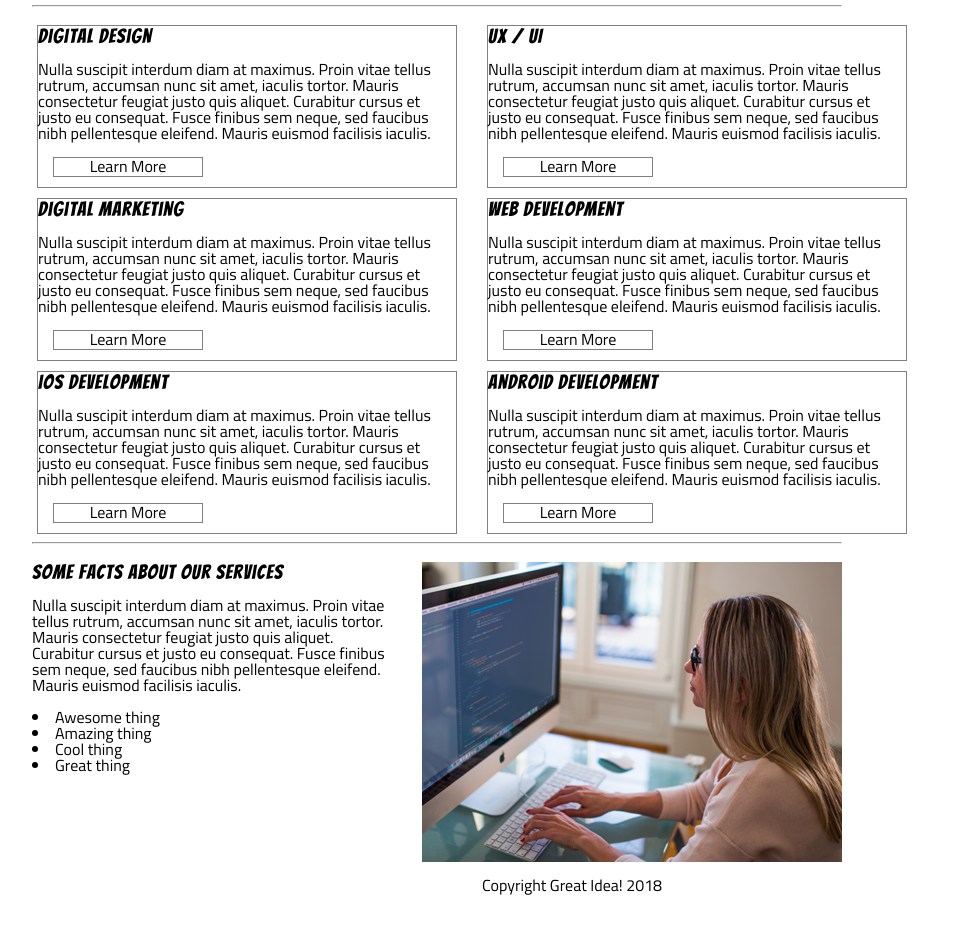
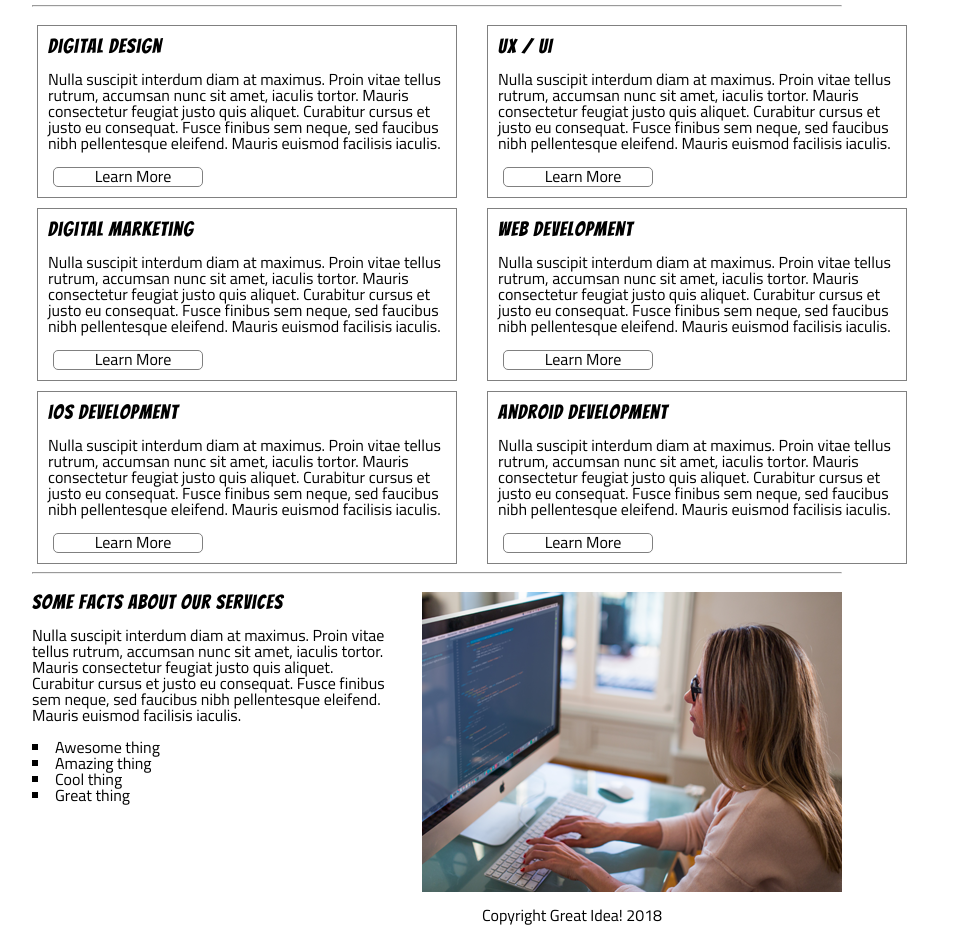
Before and after one commit to johngwells/Lambda-Challenge, a website: page UI-III-Flexbox-master/great-idea/services.html in a window 1280 px wide. Shown: the part 397-1324 px from the top of the page, without its empty margins (68-1028 px from the left). Before the commit the page ends 1294 px from the top, so only its background shows below. Drawn offline with Linux system fonts and the light colour scheme.

Commit message:
layout middle section button & align text

```diff
--- a/UI-III-Flexbox-master/great-idea/css/index.css
+++ b/UI-III-Flexbox-master/great-idea/css/index.css
@@ -97,12 +97,10 @@ body {
 
 nav {
 	display: flex;
-	flex-direction: row;
 	margin-top: 12px;
-	margin-left: 30px;
 }
 
-.box-top img{
+.box-top img {
 	display: flex;
 	flex-direction: row-reverse;
 	margin-left: 75px;
@@ -112,7 +110,7 @@ a {
 	font-size: 18px;
 	color: gray;
 	text-decoration: none;
-	margin-left: 30px;
+	margin-left: 50px;
 }
 
 /* Box for top section */
@@ -271,6 +269,15 @@ footer {
 	border: 1px solid gray;
 }
 
+.middle-section-services-page p {
+	margin-left: 10px;
+}
+
+.middle-section-services-page h2 {
+	margin-top: 10px;
+	margin-left: 10px;
+}
+
 .top-section-services-page h1 {
 	font-size: 40px;
 }
@@ -314,6 +321,11 @@ footer {
 	margin-bottom: 10px;
 	margin-left: 15px;
 	justify-content: center;
+	border-radius: 5px;
 	/* align-items: baseline; */
 	/* text-align: center; */
 }
+
+li {
+	list-style-type: square;
+}
```
